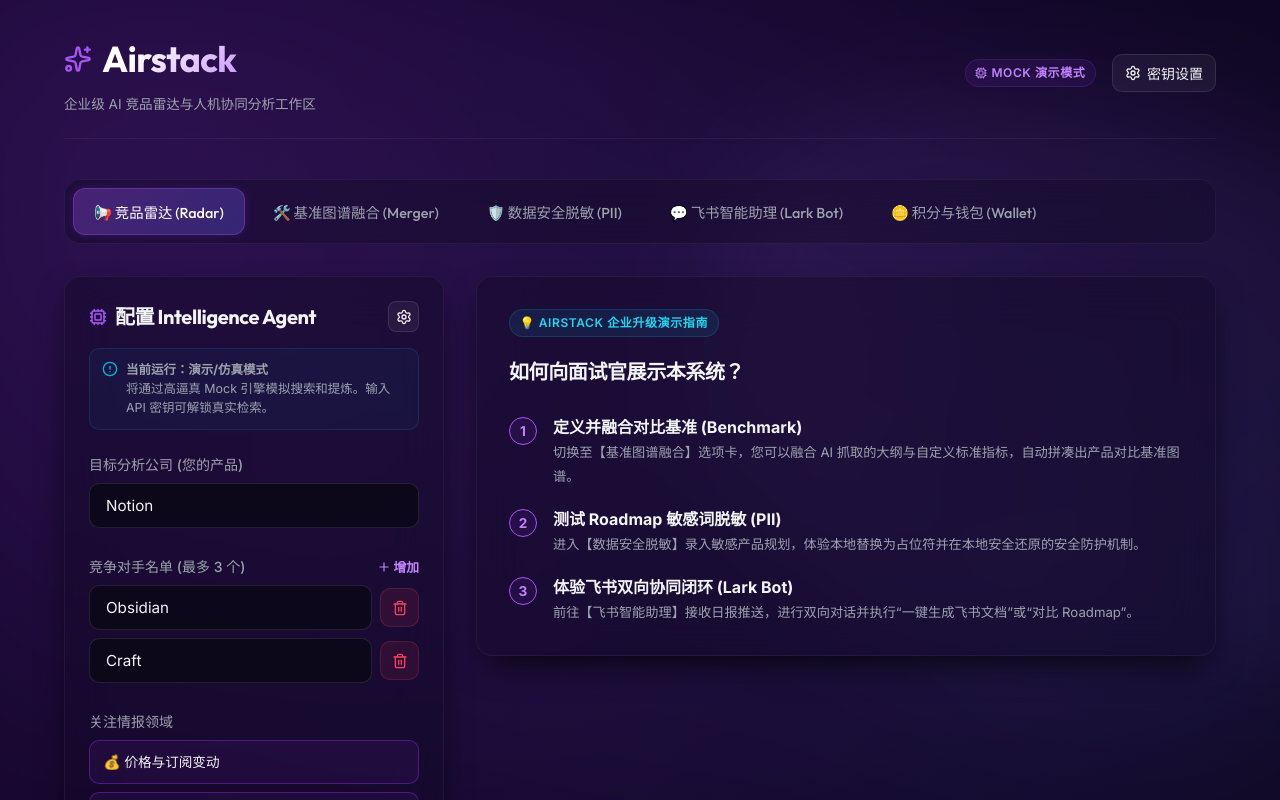
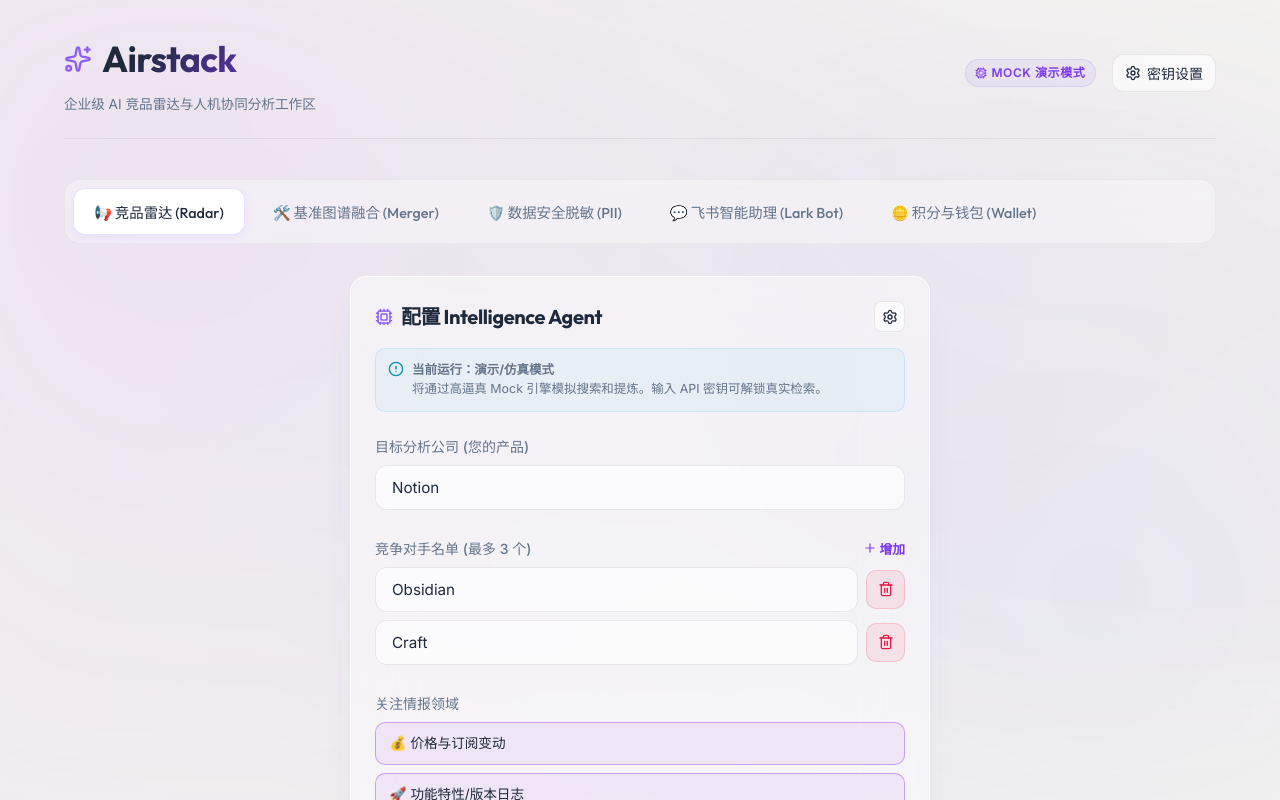
Before and after one commit to ROy260320/competitor-intel-agent, a React (Vite) app: page / in a window 1280 px wide. Shown: the top 800 px of the page. Built offline with nearby package versions, Linux system fonts and the light colour scheme.

Commit message:
style: remove interviewer guide panel and center setup view

```diff
--- a/src/App.jsx
+++ b/src/App.jsx
@@ -274,54 +274,12 @@ export default function App() {
         {activeTab === 'radar' && (
           <>
             {step === 'setup' && (
-              <div className="grid-main">
-                {/* Left: Input Setup */}
+              <div style={{ maxWidth: '580px', margin: '2rem auto 0' }}>
                 <SetupPanel
                   onStart={handleStartSearch}
                   onOpenSettings={() => setIsSettingsOpen(true)}
                   isMockMode={isMockMode}
                 />
-
-                {/* Right: Informational UI Panel for AI PM showcase */}
-                <div className="glass-panel" style={{ padding: '2rem', display: 'flex', flexDirection: 'column', gap: '1.25rem' }}>
-                  <div className="badge badge-cyan" style={{ width: 'fit-content' }}>💡 Airstack 企业升级演示指南</div>
-
-                  <h3 style={{ fontSize: '1.25rem', fontFamily: 'var(--font-display)' }}>
-                    如何向面试官展示本系统？
-                  </h3>
-
-                  <div style={styles.introSteps}>
-                    <div style={styles.introStepItem}>
-                      <div style={styles.stepNum}>1</div>
-                      <div>
-                        <strong>定义并融合对比基准 (Benchmark)</strong><br />
-                        <span style={{ fontSize: '0.825rem', color: 'var(--text-secondary)' }}>
-                          切换至【基准图谱融合】选项卡，您可以融合 AI 抓取的大纲与自定义标准指标，自动拼凑出产品对比基准图谱。
-                        </span>
-                      </div>
-                    </div>
-
-                    <div style={styles.introStepItem}>
-                      <div style={styles.stepNum}>2</div>
-                      <div>
-                        <strong>测试 Roadmap 敏感词脱敏 (PII)</strong><br />
-                        <span style={{ fontSize: '0.825rem', color: 'var(--text-secondary)' }}>
-                          进入【数据安全脱敏】录入敏感产品规划，体验本地替换为占位符并在本地安全还原的安全防护机制。
-                        </span>
-                      </div>
-                    </div>
-
-                    <div style={styles.introStepItem}>
-                      <div style={styles.stepNum}>3</div>
-                      <div>
-                        <strong>体验飞书双向协同闭环 (Lark Bot)</strong><br />
-                        <span style={{ fontSize: '0.825rem', color: 'var(--text-secondary)' }}>
-                          前往【飞书智能助理】接收日报推送，进行双向对话并执行“一键生成飞书文档”或“对比 Roadmap”。
-                        </span>
-                      </div>
-                    </div>
-                  </div>
-                </div>
               </div>
             )}
 
@@ -413,32 +371,3 @@ export default function App() {
     </div>
   );
 }
-
-const styles = {
-  introSteps: {
-    display: 'flex',
-    flexDirection: 'column',
-    gap: '1.25rem',
-    marginTop: '0.5rem',
-  },
-  introStepItem: {
-    display: 'flex',
-    gap: '1rem',
-    alignItems: 'flex-start',
-  },
-  stepNum: {
-    width: '28px',
-    height: '28px',
-    borderRadius: '50%',
-    backgroundColor: 'rgba(147, 51, 234, 0.1)',
-    border: '1.5px solid var(--primary)',
-    color: 'var(--primary-hover)',
-    display: 'flex',
-    alignItems: 'center',
-    justifyContent: 'center',
-    fontWeight: '700',
-    fontSize: '0.85rem',
-    flexShrink: 0,
-    marginTop: '2px',
-  }
-};
--- a/src/index.css
+++ b/src/index.css
@@ -4,35 +4,35 @@
   --font-sans: 'Inter', -apple-system, BlinkMacSystemFont, "Segoe UI", Roboto, sans-serif;
   --font-display: 'Outfit', sans-serif;
 
-  /* Color Palette (Sleek Dark Cyberpunk Theme - Upgraded to Vivid Purple Glassmorphism) */
-  --bg-main: #0b041a;
-  --bg-gradient: radial-gradient(circle at 10% 20%, rgba(90, 15, 180, 0.18) 0%, rgba(11, 4, 26, 1) 90%),
-                 radial-gradient(circle at 90% 80%, rgba(139, 92, 246, 0.12) 0%, rgba(11, 4, 26, 1) 80%);
-  --bg-card: rgba(18, 11, 38, 0.45);
-  --bg-card-hover: rgba(28, 18, 58, 0.65);
-  --border-glow: rgba(168, 85, 247, 0.25);
-  --border-glow-focus: rgba(168, 85, 247, 0.65);
+  /* Color Palette (Light Liquid Glassmorphism) */
+  --bg-main: #f5f4f0;
+  --bg-gradient: radial-gradient(circle at 10% 20%, rgba(168, 85, 247, 0.05) 0%, rgba(245, 244, 240, 1) 90%),
+                 radial-gradient(circle at 90% 80%, rgba(6, 182, 212, 0.04) 0%, rgba(245, 244, 240, 1) 80%);
+  --bg-card: rgba(255, 255, 255, 0.45);
+  --bg-card-hover: rgba(255, 255, 255, 0.7);
+  --border-glow: rgba(255, 255, 255, 0.75);
+  --border-glow-focus: rgba(139, 92, 246, 0.4);
 
-  --primary: #a855f7;
-  --primary-glow: rgba(168, 85, 247, 0.4);
-  --primary-hover: #c084fc;
+  --primary: #8b5cf6;
+  --primary-glow: rgba(139, 92, 246, 0.15);
+  --primary-hover: #7c3aed;
 
-  --accent-cyan: #06b6d4;
-  --accent-cyan-glow: rgba(6, 182, 212, 0.3);
-  --accent-emerald: #10b981;
-  --accent-emerald-glow: rgba(16, 185, 129, 0.3);
-  --accent-amber: #f59e0b;
-  --accent-amber-glow: rgba(245, 158, 11, 0.3);
-  --accent-rose: #f43f5e;
-  --accent-rose-glow: rgba(244, 63, 94, 0.3);
+  --accent-cyan: #0891b2;
+  --accent-cyan-glow: rgba(6, 182, 212, 0.15);
+  --accent-emerald: #0d9488;
+  --accent-emerald-glow: rgba(20, 184, 166, 0.15);
+  --accent-amber: #d97706;
+  --accent-amber-glow: rgba(245, 158, 11, 0.15);
+  --accent-rose: #e11d48;
+  --accent-rose-glow: rgba(244, 63, 94, 0.15);
 
-  --text-primary: #f3f4f6;
-  --text-secondary: #9ca3af;
-  --text-muted: #6b7280;
+  --text-primary: #1e293b;
+  --text-secondary: #64748b;
+  --text-muted: #94a3b8;
 
-  --glass-blur: blur(24px);
-  --shadow-lg: 0 15px 35px -10px rgba(0, 0, 0, 0.8);
-  --shadow-glow: 0 0 25px rgba(168, 85, 247, 0.25);
+  --glass-blur: blur(30px);
+  --shadow-lg: 0 20px 40px -15px rgba(99, 102, 241, 0.08), 0 5px 15px rgba(0, 0, 0, 0.02);
+  --shadow-glow: 0 0 20px rgba(139, 92, 246, 0.1);
 
   --radius-sm: 10px;
   --radius-md: 16px;
@@ -61,7 +61,7 @@ body {
   position: relative;
 }
 
-/* Decorative fluid 3D ribbon backgrounds mimicking the reference design */
+/* Decorative fluid 3D ribbon backgrounds mimicking the reference design (light pastel style) */
 body::before {
   content: "";
   position: fixed;
@@ -69,8 +69,8 @@ body::before {
   left: -10%;
   width: 120vw;
   height: 120vh;
-  background: radial-gradient(circle at 20% 30%, rgba(168, 85, 247, 0.15) 0%, transparent 60%),
-              radial-gradient(circle at 80% 70%, rgba(99, 102, 241, 0.12) 0%, transparent 60%);
+  background: radial-gradient(circle at 20% 30%, rgba(168, 85, 247, 0.06) 0%, transparent 60%),
+              radial-gradient(circle at 80% 70%, rgba(99, 102, 241, 0.05) 0%, transparent 60%);
   filter: blur(80px);
   z-index: -2;
   pointer-events: none;
@@ -83,7 +83,7 @@ body::after {
   right: -25%;
   width: 70vw;
   height: 70vh;
-  background: linear-gradient(135deg, rgba(168, 85, 247, 0.1) 0%, rgba(99, 102, 241, 0.05) 100%);
+  background: linear-gradient(135deg, rgba(168, 85, 247, 0.03) 0%, rgba(99, 102, 241, 0.02) 100%);
   border-radius: 43% 57% 65% 35% / 40% 45% 55% 60%;
   filter: blur(50px);
   z-index: -1;
@@ -102,14 +102,14 @@ body::after {
   height: 8px;
 }
 ::-webkit-scrollbar-track {
-  background: rgba(10, 7, 18, 0.3);
+  background: rgba(0, 0, 0, 0.02);
 }
 ::-webkit-scrollbar-thumb {
-  background: rgba(147, 51, 234, 0.3);
+  background: rgba(139, 92, 246, 0.25);
   border-radius: 4px;
 }
 ::-webkit-scrollbar-thumb:hover {
-  background: rgba(147, 51, 234, 0.6);
+  background: rgba(139, 92, 246, 0.45);
 }
 
 .container {
@@ -123,21 +123,21 @@ body::after {
   background: var(--bg-card);
   backdrop-filter: var(--glass-blur);
   -webkit-backdrop-filter: var(--glass-blur);
-  border: 1px solid rgba(255, 255, 255, 0.05);
+  border: 1px solid var(--border-glow);
   border-radius: var(--radius-md);
   box-shadow: var(--shadow-lg);
   transition: transform var(--transition-fast), border-color var(--transition-fast), box-shadow var(--transition-fast);
 }
 
 .glass-panel:hover {
-  border-color: rgba(147, 51, 234, 0.2);
+  border-color: rgba(139, 92, 246, 0.3);
 }
 
 .glass-panel.interactive:hover {
   background: var(--bg-card-hover);
   transform: translateY(-2px);
   box-shadow: var(--shadow-lg), var(--shadow-glow);
-  border-color: rgba(147, 51, 234, 0.3);
+  border-color: rgba(139, 92, 246, 0.5);
 }
 
 /* Title & Typography */
@@ -149,7 +149,7 @@ h1, h2, h3, h4 {
 
 h1 {
   font-size: 2.25rem;
-  background: linear-gradient(135deg, #fff 30%, #a855f7 100%);
+  background: linear-gradient(135deg, #1e293b 30%, #7c3aed 100%);
   -webkit-background-clip: text;
   -webkit-text-fill-color: transparent;
   margin-bottom: 0.5rem;
@@ -165,20 +165,20 @@ h1 {
   font-weight: 500;
   font-size: 0.875rem;
   padding: 0.75rem 1.25rem;
-  border-radius: var(--radius-sm);
+  border-radius: 12px;
   border: 1px solid transparent;
   cursor: pointer;
   transition: all var(--transition-fast);
 }
 
 .btn-primary {
-  background: var(--primary);
+  background: linear-gradient(135deg, #a855f7, #7c3aed);
   color: #fff;
-  box-shadow: 0 4px 14px var(--primary-glow);
+  box-shadow: 0 4px 12px rgba(139, 92, 246, 0.2);
 }
 .btn-primary:hover:not(:disabled) {
-  background: var(--primary-hover);
-  box-shadow: 0 4px 20px var(--primary-glow), 0 0 10px rgba(147, 51, 234, 0.3);
+  background: linear-gradient(135deg, #b865ff, #8b4cf6);
+  box-shadow: 0 6px 16px rgba(139, 92, 246, 0.3);
   transform: translateY(-1px);
 }
 .btn-primary:disabled {
@@ -187,23 +187,24 @@ h1 {
 }
 
 .btn-secondary {
-  background: rgba(255, 255, 255, 0.05);
-  border-color: rgba(255, 255, 255, 0.1);
+  background: rgba(255, 255, 255, 0.6);
+  border-color: rgba(0, 0, 0, 0.08);
   color: var(--text-primary);
 }
 .btn-secondary:hover:not(:disabled) {
-  background: rgba(255, 255, 255, 0.1);
-  border-color: rgba(255, 255, 255, 0.2);
+  background: #ffffff;
+  border-color: rgba(139, 92, 246, 0.3);
+  box-shadow: 0 4px 10px rgba(0, 0, 0, 0.02);
 }
 
 .btn-danger {
-  background: var(--accent-rose);
-  color: #fff;
-  box-shadow: 0 4px 14px var(--accent-rose-glow);
+  background: var(--accent-rose-glow);
+  border: 1px solid rgba(225, 29, 72, 0.2);
+  color: #e11d48;
 }
 .btn-danger:hover {
-  background: #f43f5e;
-  box-shadow: 0 4px 20px var(--accent-rose-glow);
+  background: rgba(225, 29, 72, 0.15);
+  box-shadow: 0 4px 12px rgba(225, 29, 72, 0.1);
 }
 
 /* Inputs & Forms */
@@ -221,20 +222,21 @@ h1 {
 
 .form-input {
   width: 100%;
-  background: rgba(10, 8, 20, 0.8);
-  border: 1px solid rgba(255, 255, 255, 0.1);
-  border-radius: var(--radius-sm);
+  background: rgba(255, 255, 255, 0.6);
+  border: 1px solid rgba(0, 0, 0, 0.08);
+  border-radius: 12px;
   color: var(--text-primary);
   padding: 0.75rem 1rem;
   font-family: var(--font-sans);
   font-size: 0.95rem;
   outline: none;
-  transition: border-color var(--transition-fast), box-shadow var(--transition-fast);
+  transition: border-color var(--transition-fast), box-shadow var(--transition-fast), background var(--transition-fast);
 }
 
 .form-input:focus {
   border-color: var(--primary);
-  box-shadow: 0 0 0 3px rgba(147, 51, 234, 0.25);
+  box-shadow: 0 0 0 3px rgba(139, 92, 246, 0.15);
+  background: #ffffff;
 }
 
 .form-input::placeholder {
@@ -254,32 +256,32 @@ h1 {
 }
 
 .badge-purple {
-  background: rgba(147, 51, 234, 0.1);
-  color: #c084fc;
-  border: 1px solid rgba(147, 51, 234, 0.2);
+  background: rgba(139, 92, 246, 0.08);
+  color: #7c3aed;
+  border: 1px solid rgba(139, 92, 246, 0.15);
 }
 
 .badge-cyan {
-  background: rgba(6, 182, 212, 0.1);
-  color: #22d3ee;
-  border: 1px solid rgba(6, 182, 212, 0.2);
+  background: rgba(6, 182, 212, 0.08);
+  color: #0891b2;
+  border: 1px solid rgba(6, 182, 212, 0.15);
 }
 
 .badge-emerald {
-  background: rgba(16, 185, 129, 0.1);
-  color: #34d399;
-  border: 1px solid rgba(16, 185, 129, 0.2);
+  background: rgba(20, 184, 166, 0.08);
+  color: #0d9488;
+  border: 1px solid rgba(20, 184, 166, 0.15);
 }
 
 /* Animations */
 @keyframes pulse-glow {
   0%, 100% {
     opacity: 0.6;
-    box-shadow: 0 0 10px rgba(147, 51, 234, 0.2);
+    box-shadow: 0 0 10px rgba(139, 92, 246, 0.1);
   }
   50% {
     opacity: 1;
-    box-shadow: 0 0 20px rgba(147, 51, 234, 0.5);
+    box-shadow: 0 0 20px rgba(139, 92, 246, 0.3);
   }
 }
 
@@ -310,7 +312,7 @@ h1 {
 .spinner {
   width: 18px;
   height: 18px;
-  border: 2px solid rgba(255, 255, 255, 0.1);
+  border: 2px solid rgba(0, 0, 0, 0.05);
   border-top-color: var(--primary);
   border-radius: 50%;
   animation: rotate-spinner 0.8s linear infinite;
@@ -323,7 +325,7 @@ h1 {
   align-items: center;
   margin-bottom: 2.5rem;
   padding-bottom: 1.5rem;
-  border-bottom: 1px solid rgba(255, 255, 255, 0.05);
+  border-bottom: 1px solid rgba(0, 0, 0, 0.06);
 }
 
 .header-meta {
@@ -347,28 +349,28 @@ h1 {
 }
 
 .swot-s {
-  background: rgba(16, 185, 129, 0.05);
-  border-color: rgba(16, 185, 129, 0.15);
+  background: rgba(13, 148, 136, 0.05);
+  border-color: rgba(13, 148, 136, 0.12);
 }
-.swot-s h3 { color: #34d399; }
+.swot-s h3 { color: #0d9488; }
 
 .swot-w {
-  background: rgba(244, 63, 94, 0.05);
-  border-color: rgba(244, 63, 94, 0.15);
+  background: rgba(225, 29, 72, 0.05);
+  border-color: rgba(225, 29, 72, 0.12);
 }
-.swot-w h3 { color: #fb7185; }
+.swot-w h3 { color: #e11d48; }
 
 .swot-o {
-  background: rgba(6, 182, 212, 0.05);
-  border-color: rgba(6, 182, 212, 0.15);
+  background: rgba(8, 145, 178, 0.05);
+  border-color: rgba(8, 145, 178, 0.12);
 }
-.swot-o h3 { color: #22d3ee; }
+.swot-o h3 { color: #0891b2; }
 
 .swot-t {
-  background: rgba(245, 158, 11, 0.05);
-  border-color: rgba(245, 158, 11, 0.15);
+  background: rgba(217, 119, 6, 0.05);
+  border-color: rgba(217, 119, 6, 0.12);
 }
-.swot-t h3 { color: #fbbf24; }
+.swot-t h3 { color: #d97706; }
 
 .swot-box ul {
   list-style-type: none;
@@ -395,7 +397,7 @@ h1 {
 .table-container {
   overflow-x: auto;
   border-radius: var(--radius-md);
-  border: 1px solid rgba(255, 255, 255, 0.05);
+  border: 1px solid rgba(0, 0, 0, 0.06);
   margin-bottom: 2rem;
 }
 
@@ -407,22 +409,22 @@ h1 {
 }
 
 .comparison-table th {
-  background: rgba(15, 11, 28, 0.8);
+  background: rgba(0, 0, 0, 0.03);
   font-family: var(--font-display);
   font-weight: 600;
   padding: 1rem 1.25rem;
   color: var(--text-primary);
-  border-bottom: 2px solid rgba(255, 255, 255, 0.1);
+  border-bottom: 2px solid rgba(0, 0, 0, 0.06);
 }
 
 .comparison-table td {
   padding: 1rem 1.25rem;
-  border-bottom: 1px solid rgba(255, 255, 255, 0.05);
+  border-bottom: 1px solid rgba(0, 0, 0, 0.04);
   color: var(--text-secondary);
 }
 
 .comparison-table tr:hover td {
-  background: rgba(255, 255, 255, 0.02);
+  background: rgba(0, 0, 0, 0.01);
   color: var(--text-primary);
 }
 
@@ -431,7 +433,7 @@ h1 {
   display: flex;
   gap: 0.5rem;
   margin-bottom: 1.5rem;
-  border-bottom: 1px solid rgba(255, 255, 255, 0.05);
+  border-bottom: 1px solid rgba(0, 0, 0, 0.06);
   padding-bottom: 0.5rem;
 }
 
@@ -452,7 +454,7 @@ h1 {
 }
 
 .tab-trigger.active {
-  color: var(--primary-hover);
+  color: var(--primary);
 }
 
 .tab-trigger.active::after {
@@ -463,7 +465,7 @@ h1 {
   right: 0;
   height: 2px;
   background: var(--primary);
-  box-shadow: 0 0 8px var(--primary);
+  box-shadow: 0 1px 4px var(--primary);
 }
 
 /* Grid layout for main dashboard */
@@ -538,10 +540,10 @@ input, textarea, .report-content, .swot-box, .comparison-table, .thought-termina
   justify-content: flex-start;
   gap: 0.5rem;
   margin-bottom: 2rem;
-  background: rgba(18, 12, 38, 0.4);
+  background: rgba(255, 255, 255, 0.35);
   padding: 0.5rem;
   border-radius: 16px;
-  border: 1px solid rgba(255, 255, 255, 0.05);
+  border: 1px solid rgba(0, 0, 0, 0.04);
   backdrop-filter: var(--glass-blur);
   -webkit-backdrop-filter: var(--glass-blur);
   overflow-x: auto;
@@ -568,13 +570,13 @@ input, textarea, .report-content, .swot-box, .comparison-table, .thought-termina
 }
 .workspace-tab-btn:hover {
   color: var(--text-primary);
-  background: rgba(255, 255, 255, 0.04);
+  background: rgba(0, 0, 0, 0.02);
 }
 .workspace-tab-btn.active {
-  color: #fff;
-  background: linear-gradient(135deg, rgba(168, 85, 247, 0.3), rgba(99, 102, 241, 0.3));
-  border: 1px solid rgba(168, 85, 247, 0.3);
-  box-shadow: 0 0 10px rgba(168, 85, 247, 0.15);
+  color: var(--text-primary);
+  background: #ffffff;
+  border: 1px solid rgba(139, 92, 246, 0.2);
+  box-shadow: 0 4px 10px rgba(139, 92, 246, 0.08);
 }
 
 /* Lark Bot Chat Simulator */
@@ -582,9 +584,9 @@ input, textarea, .report-content, .swot-box, .comparison-table, .thought-termina
   height: 580px;
   display: flex;
   flex-direction: column;
-  background: rgba(13, 8, 28, 0.45);
+  background: rgba(255, 255, 255, 0.45);
   border-radius: var(--radius-lg);
-  border: 1px solid rgba(255, 255, 255, 0.05);
+  border: 1px solid rgba(0, 0, 0, 0.06);
   overflow: hidden;
   backdrop-filter: var(--glass-blur);
   -webkit-backdrop-filter: var(--glass-blur);
@@ -595,25 +597,25 @@ input, textarea, .report-content, .swot-box, .comparison-table, .thought-termina
   align-items: center;
   gap: 0.75rem;
   padding: 1rem 1.5rem;
-  background: rgba(18, 12, 38, 0.8);
-  border-bottom: 1px solid rgba(255, 255, 255, 0.08);
+  background: rgba(255, 255, 255, 0.7);
+  border-bottom: 1px solid rgba(0, 0, 0, 0.06);
 }
 .lark-chat-avatar {
   width: 36px;
   height: 36px;
   border-radius: 10px;
-  background: linear-gradient(135deg, #10b981, #06b6d4);
+  background: linear-gradient(135deg, #0d9488, #0891b2);
   display: flex;
   align-items: center;
   justify-content: center;
   color: #fff;
   font-weight: bold;
   font-size: 0.85rem;
-  box-shadow: 0 0 10px rgba(6, 182, 212, 0.3);
+  box-shadow: 0 0 10px rgba(8, 145, 178, 0.2);
 }
 .lark-chat-avatar.user {
-  background: linear-gradient(135deg, #a855f7, #6366f1);
-  box-shadow: 0 0 10px rgba(168, 85, 247, 0.3);
+  background: linear-gradient(135deg, #8b5cf6, #6366f1);
+  box-shadow: 0 0 10px rgba(139, 92, 246, 0.2);
 }
 .lark-chat-title {
   font-family: var(--font-display);
@@ -644,25 +646,27 @@ input, textarea, .report-content, .swot-box, .comparison-table, .thought-termina
   flex-direction: row-reverse;
 }
 .lark-message-bubble {
-  background: rgba(255, 255, 255, 0.05);
-  border: 1px solid rgba(255, 255, 255, 0.08);
+  background: #ffffff;
+  border: 1px solid rgba(0, 0, 0, 0.06);
   padding: 0.75rem 1rem;
   border-radius: 4px 16px 16px 16px;
   color: var(--text-primary);
   font-size: 0.9rem;
   line-height: 1.5;
+  box-shadow: 0 2px 5px rgba(0, 0, 0, 0.01);
 }
 .lark-message-wrapper.user .lark-message-bubble {
-  background: rgba(168, 85, 247, 0.2);
-  border-color: rgba(168, 85, 247, 0.3);
+  background: #e8e5ff;
+  border-color: rgba(139, 92, 246, 0.15);
+  color: #4c1d95;
   border-radius: 16px 4px 16px 16px;
 }
 .lark-message-card {
-  background: rgba(20, 15, 45, 0.85);
-  border: 1px solid rgba(168, 85, 247, 0.35);
+  background: #ffffff;
+  border: 1px solid rgba(139, 92, 246, 0.2);
   border-radius: 16px;
   padding: 1.25rem;
-  box-shadow: var(--shadow-lg), var(--shadow-glow);
+  box-shadow: 0 8px 20px rgba(99, 102, 241, 0.05);
   display: flex;
   flex-direction: column;
   gap: 0.75rem;
@@ -671,7 +675,7 @@ input, textarea, .report-content, .swot-box, .comparison-table, .thought-termina
 .lark-card-title {
   font-family: var(--font-display);
   font-weight: 600;
-  color: #fff;
+  color: var(--text-primary);
   font-size: 0.95rem;
   border-left: 3px solid var(--primary);
   padding-left: 0.5rem;
@@ -689,8 +693,8 @@ input, textarea, .report-content, .swot-box, .comparison-table, .thought-termina
 .lark-card-btn {
   flex: 1;
   min-width: 120px;
-  background: rgba(255, 255, 255, 0.03);
-  border: 1px solid rgba(255, 255, 255, 0.08);
+  background: #ffffff;
+  border: 1px solid rgba(0, 0, 0, 0.08);
   color: var(--text-primary);
   padding: 0.5rem 0.75rem;
   border-radius: 8px;
@@ -700,29 +704,30 @@ input, textarea, .report-content, .swot-box, .comparison-table, .thought-termina
   transition: all var(--transition-fast);
 }
 .lark-card-btn:hover {
-  background: rgba(168, 85, 247, 0.15);
-  border-color: rgba(168, 85, 247, 0.4);
+  background: rgba(139, 92, 246, 0.05);
+  border-color: rgba(139, 92, 246, 0.3);
 }
 .lark-chat-input-area {
   padding: 1rem 1.5rem;
-  background: rgba(18, 12, 38, 0.8);
-  border-top: 1px solid rgba(255, 255, 255, 0.08);
+  background: rgba(255, 255, 255, 0.6);
+  border-top: 1px solid rgba(0, 0, 0, 0.06);
   display: flex;
   gap: 0.75rem;
 }
 .lark-chat-input {
   flex: 1;
-  background: rgba(10, 8, 20, 0.8);
-  border: 1px solid rgba(255, 255, 255, 0.1);
+  background: #ffffff;
+  border: 1px solid rgba(0, 0, 0, 0.08);
   border-radius: 10px;
   color: var(--text-primary);
   padding: 0.65rem 1rem;
   font-size: 0.88rem;
   outline: none;
+  transition: border-color var(--transition-fast);
 }
 .lark-chat-input:focus {
   border-color: var(--primary);
-  box-shadow: 0 0 0 2px rgba(168, 85, 247, 0.25);
+  box-shadow: 0 0 0 2px rgba(139, 92, 246, 0.15);
 }
 
 /* PII Masking Sandbox */
@@ -747,25 +752,25 @@ input, textarea, .report-content, .swot-box, .comparison-table, .thought-termina
   justify-content: space-between;
   align-items: center;
   padding: 0.6rem 1rem;
-  background: rgba(255, 255, 255, 0.02);
-  border: 1px solid rgba(255, 255, 255, 0.06);
+  background: rgba(255, 255, 255, 0.6);
+  border: 1px solid rgba(0, 0, 0, 0.04);
   border-radius: 10px;
   font-size: 0.85rem;
 }
 .pii-badge {
-  background: rgba(168, 85, 247, 0.1);
-  border: 1px solid rgba(168, 85, 247, 0.2);
-  color: #c084fc;
+  background: rgba(139, 92, 246, 0.08);
+  border: 1px solid rgba(139, 92, 246, 0.15);
+  color: #7c3aed;
   padding: 0.15rem 0.4rem;
   border-radius: 6px;
   font-family: monospace;
 }
 .masked-highlight {
-  background: rgba(168, 85, 247, 0.25);
+  background: rgba(139, 92, 246, 0.08);
   border-bottom: 2px solid var(--primary);
   padding: 0 0.15rem;
   border-radius: 2px;
-  color: #fff;
+  color: #5b21b6;
   cursor: help;
 }
 
@@ -800,7 +805,7 @@ input, textarea, .report-content, .swot-box, .comparison-table, .thought-termina
   font-size: 1.75rem;
   font-weight: 800;
   font-family: var(--font-display);
-  color: #fff;
+  color: var(--text-primary);
 }
 .wallet-balance-label {
   font-size: 0.78rem;
@@ -813,8 +818,8 @@ input, textarea, .report-content, .swot-box, .comparison-table, .thought-termina
   margin-top: 1rem;
 }
 .wallet-package-card {
-  background: rgba(255, 255, 255, 0.02);
-  border: 1px solid rgba(255, 255, 255, 0.08);
+  background: rgba(255, 255, 255, 0.6);
+  border: 1px solid rgba(0, 0, 0, 0.06);
   border-radius: 12px;
   padding: 1rem;
   text-align: center;
@@ -822,10 +827,10 @@ input, textarea, .report-content, .swot-box, .comparison-table, .thought-termina
   transition: all var(--transition-fast);
 }
 .wallet-package-card:hover {
-  background: rgba(168, 85, 247, 0.08);
-  border-color: rgba(168, 85, 247, 0.4);
+  background: rgba(139, 92, 246, 0.04);
+  border-color: rgba(139, 92, 246, 0.25);
   transform: translateY(-2px);
-  box-shadow: var(--shadow-glow);
+  box-shadow: 0 4px 10px rgba(0, 0, 0, 0.02);
 }
 .billing-table-container {
   max-height: 280px;
@@ -839,7 +844,7 @@ input, textarea, .report-content, .swot-box, .comparison-table, .thought-termina
   left: 0;
   right: 0;
   bottom: 0;
-  background: rgba(6, 4, 15, 0.85);
+  background: rgba(6, 4, 15, 0.6);
   z-index: 999;
   display: flex;
   align-items: center;
@@ -862,7 +867,7 @@ input, textarea, .report-content, .swot-box, .comparison-table, .thought-termina
   overflow: hidden;
   display: flex;
   flex-direction: column;
-  box-shadow: 0 25px 60px rgba(0, 0, 0, 0.6);
+  box-shadow: 0 25px 60px rgba(0, 0, 0, 0.15);
 }
 .lark-doc-header {
   background: #f5f6f7;
```
